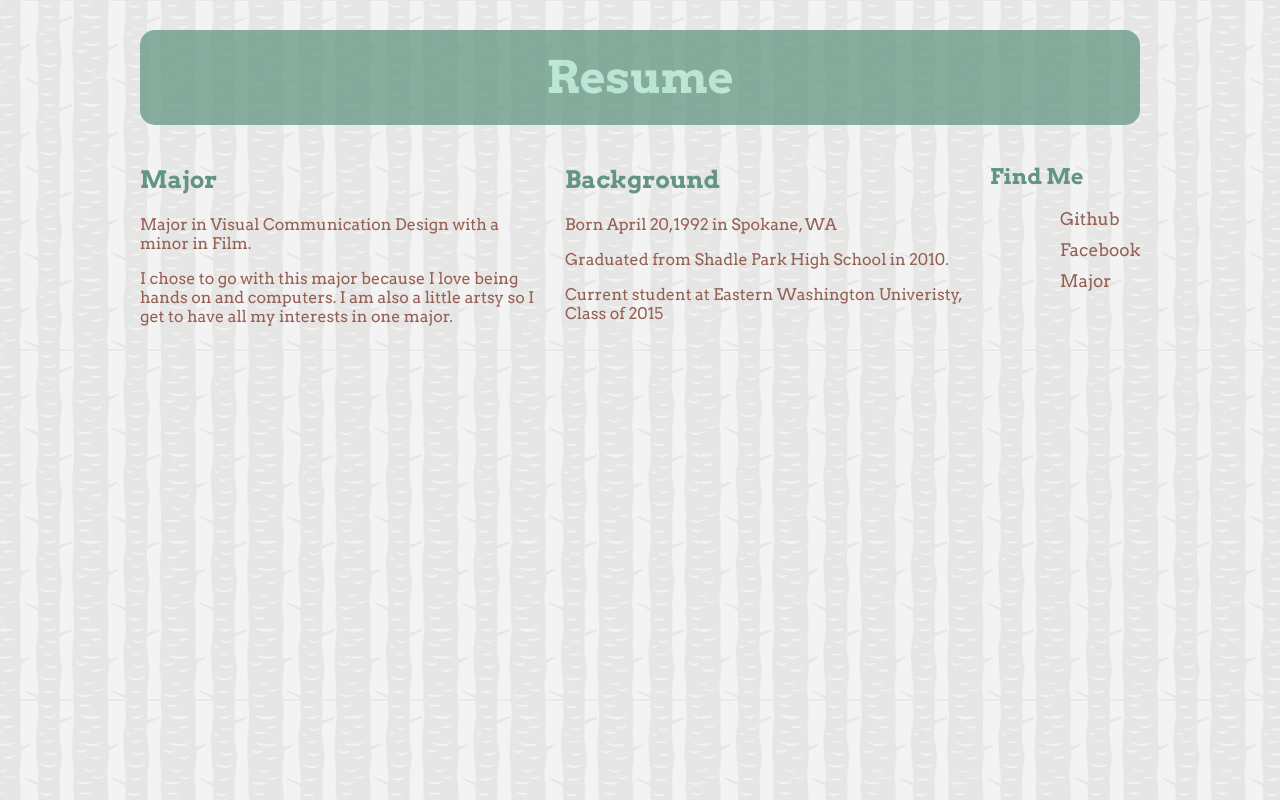
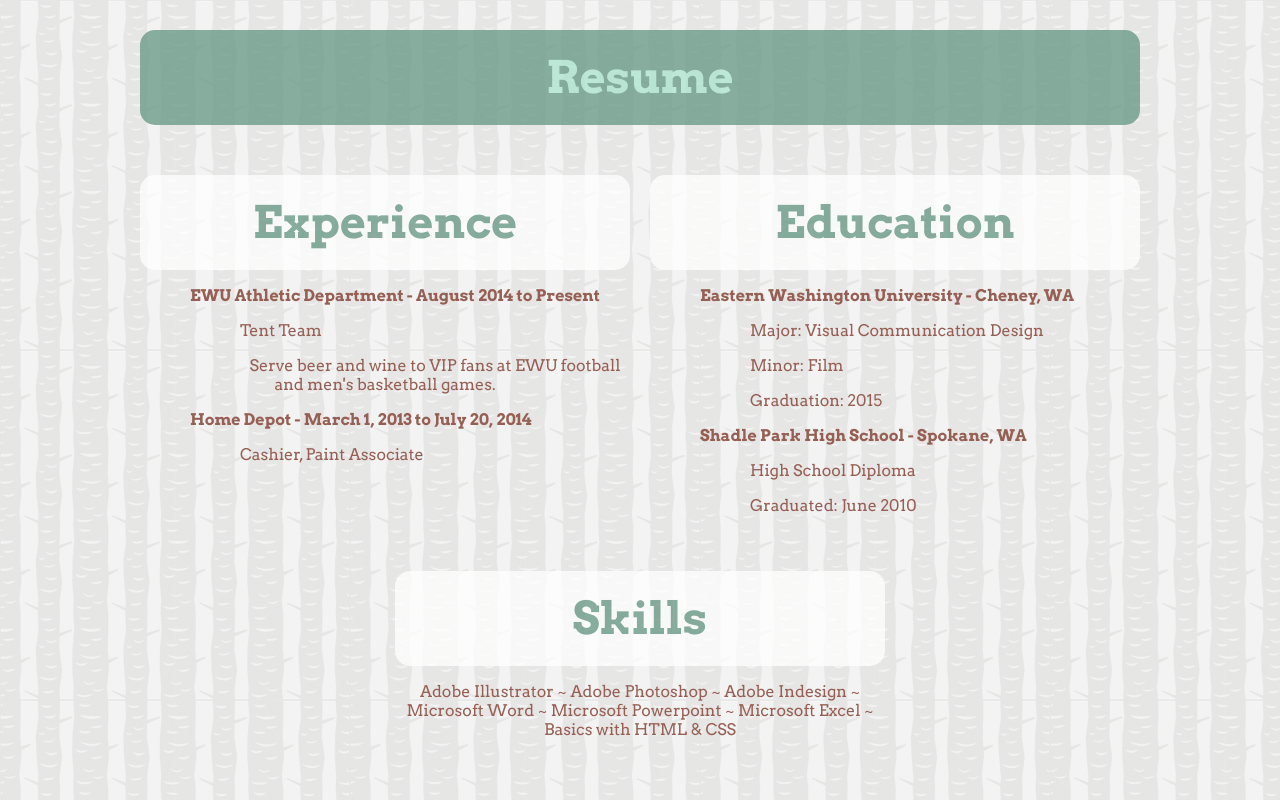
Before and after one commit to bmcallister214/p2-resume, a plain HTML site: page index.html in a window 1280 px wide. Drawn offline with Linux system fonts and the light colour scheme.

Commit message:
info edit

```diff
--- a/css/styles.css
+++ b/css/styles.css
@@ -16,19 +16,16 @@ body{
 	background: url("../img/tree_bark.png");
 }
 
-img {
-	max-width: 100%;
-	border-radius: 30px;
-	padding: 0;
-	margin-top: -115px;
-	border-style: solid;
-	border-width: 15px;
-	border-color: #629682;
-}
-
 h2	{
 	color: #629682;
 	font-family: 'Arvo', serif;
+	text-align: center;
+	background: #fff;
+	border-radius: 15px;
+	margin: 30px 0 10px 0;
+	padding: 20px;
+	font-size: 2.8em;
+	opacity: 0.75;
 }
 
 p {
@@ -37,61 +34,24 @@ p {
 
 }
 
-
-
-blockquote	{
-	color: #965F53;
-	font-size: 2em;
-	font-family: 'Dancing Script', cursive;
-	text-align: center;
-
-}
-
 ul {
 	list-style: none;
 }
 
-
-a {
-	text-decoration: none;
-	color: #965F53;
-	font-family: 'Arvo', serif;
-	font-size: 1.2em;
+.info{
+	text-indent: 100px;
+}
+.school {
+	font-weight: bold;
+	text-indent: 50px;
+}
+.job {
+	text-align: center;
 }
 
-.links {
-	list-style: none;
-	padding: 0;
-	margin: 0;
-	font-size: 0.9em;
-
+.para {
+	text-align: center;
 }
-
-.links a {
-	display: block;
-	min-height: 20px;
-	background-repeat: no-repeat;
-	background-size: 20px 20px;
-	padding: 0 0 0 30px;
-	margin: 0 0 10px;
-
-}
-
-.links li.github a {
-	background-image: url('../img/github.png');
-
-}
-
-.links li.facebook a {
-	background-image: url('../img/facebook.png');
-
-}
-
-.links li.ewu a {
-	background-image: url('../img/ewu.png');
-
-}
-
 
 
 /* Show Grid */
--- a/index.html
+++ b/index.html
@@ -24,26 +24,27 @@
 		</div>
 
 
-		<div class="grid_5 alpha">
-			<h2>Major</h2>
-				<p>Major in Visual Communication Design with a minor in Film.</p>
-				<p>I chose to go with this major because I love being hands on and computers. I am also a little artsy so I get to have all my interests in one major.</p>
+		<div class="grid_6 alpha">
+			<h2>Experience</h2>
+				<p class="school">EWU Athletic Department - August 2014 to Present</p><p class="info">Tent Team</p><p class="info job">Serve beer and wine to VIP fans at EWU football and men's basketball games.</p>
+				<p class="school">Home Depot - March 1, 2013 to July 20, 2014</p><p class="info">Cashier, Paint Associate</p>
 		</div>
 
 
 
-		<div class="grid_5">
-			<h2>Background</h2>
-			<p>Born April 20,1992 in Spokane, WA </p><p>Graduated from Shadle Park High School in 2010.</p> <p>Current student at Eastern Washington Univeristy, Class of 2015</p>
+		<div class="grid_6 omega">
+			<h2>Education</h2>
+			<p class="school">Eastern Washington University - Cheney, WA</p><p class="info">Major: Visual Communication Design</p><P class="info">Minor: Film</P><p class="info">Graduation: 2015</p>
+			<p class="school">Shadle Park High School - Spokane, WA</p><p class="info">High School Diploma</p><p class="info">Graduated: June 2010</p>
 		</div>
 
-		<div class="links grid_2 omega">
-			<h2>Find Me</h2>
-			<ul>
-			<li class="github"><a href="https://github.com/bmcallister214">Github</a></li>
-			<li class='facebook'><a href="https://www.facebook.com/bryn.mcallister">Facebook</a></li>
-			<li class='ewu'><a href="http://www.ewu.edu/cshe/programs/design">Major</a></li>
-			</ul>
+		<div class="grid_3 alpha">
+			<h3></h3>
+		</div>
+
+		<div  class="skills grid_6">
+			<h2>Skills</h2>
+			<p class="para">Adobe Illustrator &#126; Adobe Photoshop &#126; Adobe Indesign &#126; Microsoft Word &#126; Microsoft Powerpoint &#126; Microsoft Excel &#126; Basics with HTML &amp; CSS</p>
 		</div>
 
 
```
